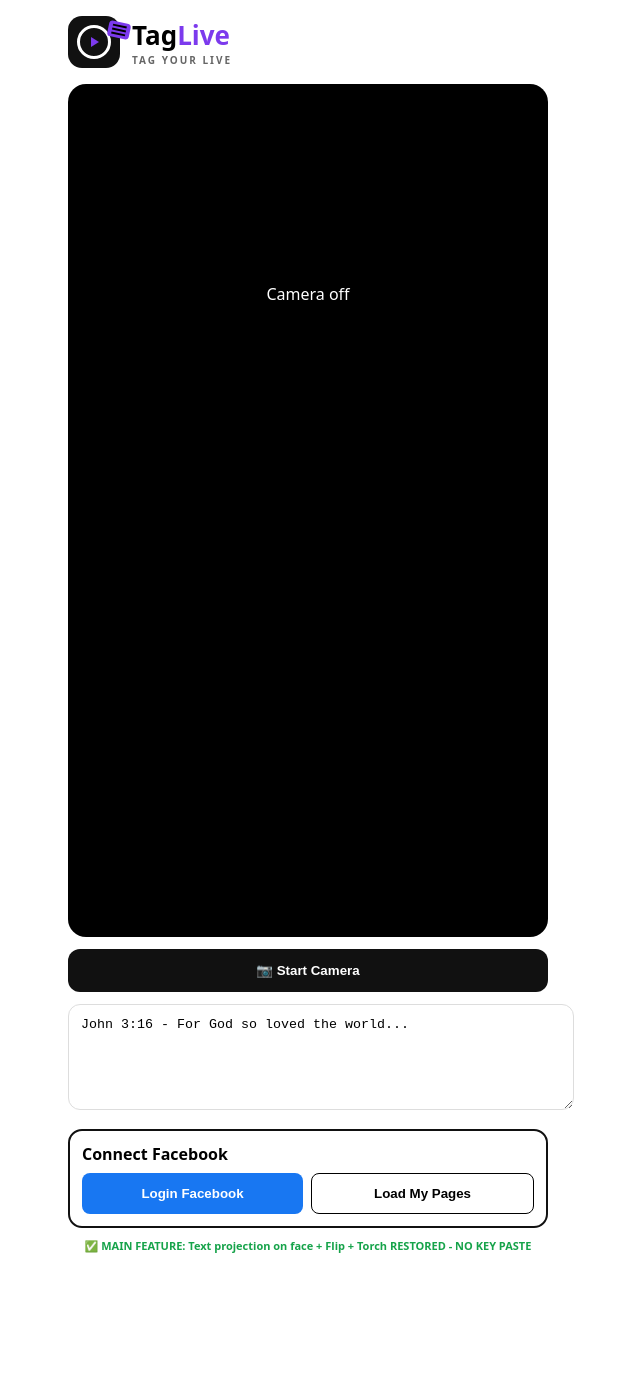
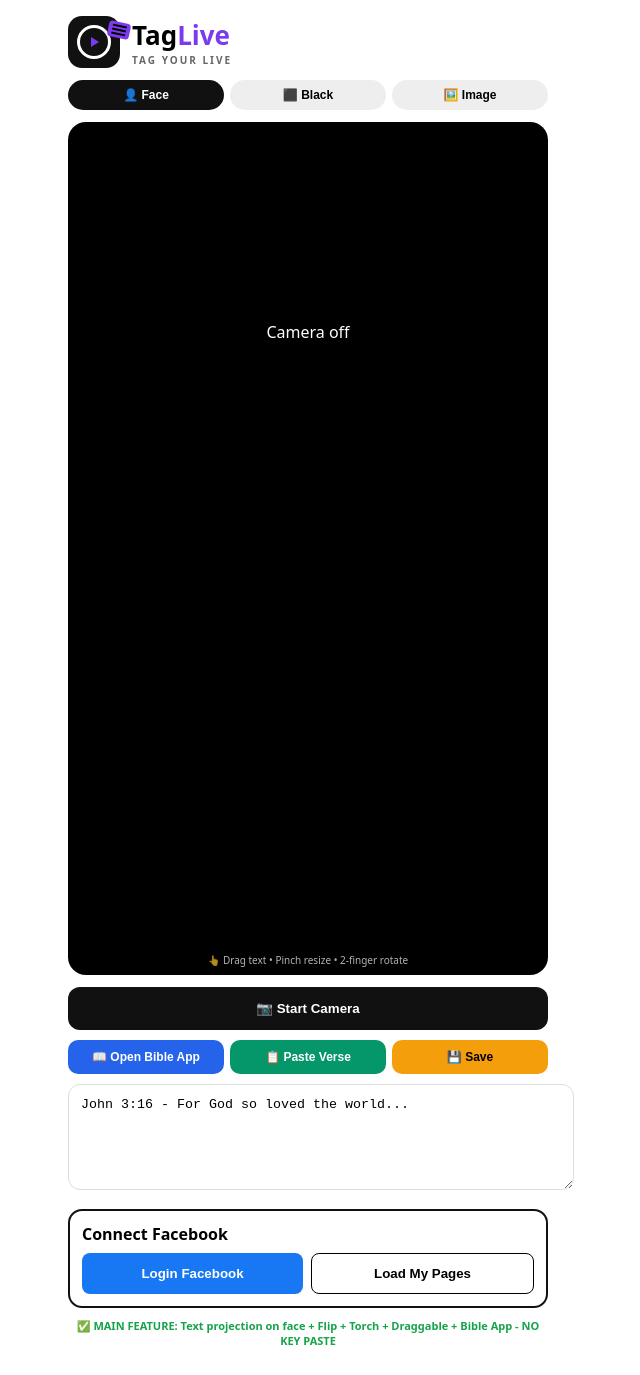
Before and after one commit to lokojagrocerymall/TagLive, a Next.js app: page / in a window 1280 px wide. Shown: the whole page, without its empty margins (332-972 px from the left). Before the commit the page ends 1280 px from the top, so only its background shows below. Built offline with nearby package versions, Linux system fonts and the light colour scheme.

Commit message:
Update page.tsx

```diff
--- a/app/page.tsx
+++ b/app/page.tsx
@@ -13,6 +13,14 @@ export default function LiveStudio(){
   const [selectedPage, setSelectedPage] = useState<any>(null)
   const [fbStreamUrl, setFbStreamUrl] = useState('')
   const [liveId, setLiveId] = useState('')
+
+  // --- NEW FEATURES ---
+  const [pos, setPos] = useState({ x: 360, y: 1100, scale: 1, rotation: 0 })
+  const [bgMode, setBgMode] = useState<'face'|'black'|'image'>('face')
+  const [saved, setSaved] = useState<string[]>([])
+  const [dragging, setDragging] = useState(false)
+  const lastTouch = useRef({ dist: 0, angle: 0, x:0, y:0 })
+
   const videoRef = useRef<HTMLVideoElement>(null)
   const canvasRef = useRef<HTMLCanvasElement>(null)
   const streamRef = useRef<MediaStream|null>(null)
@@ -25,6 +33,27 @@ export default function LiveStudio(){
       s.onload=()=>{ window.FB.init({appId: fbAppId, cookie:true, xfbml:false, version:'v19.0'}) }
       document.body.appendChild(s)
     }
+    // Load saved verses
+    try{
+      const sv = localStorage.getItem('taglive_saved')
+      if(sv) setSaved(JSON.parse(sv))
+    }catch{}
+    // Auto paste when app comes back from Bible app
+    const handleVis = async ()=>{
+      if(!document.hidden){
+        try{
+          const t = await navigator.clipboard.readText()
+          if(t && t.length>3 && t.length<300 && t!==verse){
+            // If it looks like verse
+            if(t.toLowerCase().includes('john')||t.toLowerCase().includes('psalm')||t.includes(':')||t.length>10){
+               setVerse(t)
+            }
+          }
+        }catch{}
+      }
+    }
+    document.addEventListener('visibilitychange', handleVis)
+    return ()=> document.removeEventListener('visibilitychange', handleVis)
   },[])
 
   const startCamera = async(newFacing = facing)=>{
@@ -62,7 +91,6 @@ export default function LiveStudio(){
       else alert('No pages: '+JSON.stringify(res))
     })
   }
-
   const createFbLiveAuto = async (page:any)=>{
     setSelectedPage(page)
     try{
@@ -88,6 +116,69 @@ export default function LiveStudio(){
     }
   }
 
+  // --- NEW HANDLERS ---
+  const openBibleApp = ()=>{
+    // Try open popular bible apps
+    const isAndroid = /android/i.test(navigator.userAgent)
+    if(isAndroid){
+      // Try YouVersion
+      window.location.href = 'intent://#Intent;package=com.sirma.mobile.bible.android;end'
+      setTimeout(()=>{ alert('If Bible app did not open, open it manually, copy verse, then return here - TagLive will auto-paste!') }, 1500)
+    } else {
+      alert('Minimize this app, open your Bible app, COPY the verse, then return here - it will auto-paste!')
+    }
+  }
+  const pasteClipboard = async()=>{
+    try{
+      const t = await navigator.clipboard.readText()
+      if(t) setVerse(t)
+      else alert('Clipboard empty - copy from Bible app first')
+    }catch{ alert('Allow clipboard permission in browser') }
+  }
+  const saveVerse = ()=>{
+    if(!verse.trim()) return
+    const ns = [verse, ...saved.filter(s=>s!==verse)].slice(0,20)
+    setSaved(ns); localStorage.setItem('taglive_saved', JSON.stringify(ns))
+    alert('Saved!')
+  }
+  // Touch handlers for movable text
+  const onTouchStart = (e:any)=>{
+    if(e.touches.length===1){
+      setDragging(true)
+      lastTouch.current.x = e.touches[0].clientX
+      lastTouch.current.y = e.touches[0].clientY
+    } else if(e.touches.length===2){
+      const dx = e.touches[1].clientX - e.touches[0].clientX
+      const dy = e.touches[1].clientY - e.touches[0].clientY
+      lastTouch.current.dist = Math.hypot(dx,dy)
+      lastTouch.current.angle = Math.atan2(dy,dx)*180/Math.PI
+    }
+  }
+  const onTouchMove = (e:any)=>{
+    const rect = canvasRef.current?.getBoundingClientRect()
+    if(!rect) return
+    if(e.touches.length===1 && dragging){
+      const tx = e.touches[0].clientX - rect.left
+      const ty = e.touches[0].clientY - rect.top
+      const scaleX = 720 / rect.width
+      const scaleY = 1280 / rect.height
+      setPos(p=>({...p, x: tx*scaleX, y: ty*scaleY}))
+    }
+    if(e.touches.length===2){
+      const dx = e.touches[1].clientX - e.touches[0].clientX
+      const dy = e.touches[1].clientY - e.touches[0].clientY
+      const dist = Math.hypot(dx,dy)
+      const angle = Math.atan2(dy,dx)*180/Math.PI
+      const scale = dist / (lastTouch.current.dist || dist)
+      if(lastTouch.current.dist){
+        setPos(p=>({...p, scale: Math.min(2.5, Math.max(0.5, p.scale*scale)), rotation: p.rotation + (angle-lastTouch.current.angle)}))
+      }
+      lastTouch.current.dist = dist
+      lastTouch.current.angle = angle
+    }
+  }
+  const onTouchEnd = ()=> setDragging(false)
+
   useEffect(()=>{
     let a:any
     const draw = ()=>{
@@ -96,17 +187,35 @@ export default function LiveStudio(){
         const ctx=c.getContext('2d')
         if(ctx){
           c.width=720; c.height=1280
-          ctx.drawImage(v,0,0,c.width,c.height)
-          const h=180; ctx.fillStyle='rgba(0,0,0,0.85)'; ctx.fillRect(0,c.height-h,c.width,h)
+          // Background modes
+          if(bgMode==='black'){
+            ctx.fillStyle='#000'; ctx.fillRect(0,0,c.width,c.height)
+          } else if(bgMode==='image'){
+            const grad = ctx.createLinearGradient(0,0,c.width,c.height)
+            grad.addColorStop(0,'#1e3a8a'); grad.addColorStop(1,'#581c87')
+            ctx.fillStyle=grad; ctx.fillRect(0,0,c.width,c.height)
+          } else {
+            ctx.drawImage(v,0,0,c.width,c.height)
+          }
+          // Draw movable text at pos
+          ctx.save()
+          ctx.translate(pos.x, pos.y)
+          ctx.rotate(pos.rotation*Math.PI/180)
+          ctx.scale(pos.scale, pos.scale)
+          ctx.fillStyle='rgba(0,0,0,0.85)';
+          const words=verse.match(/.{1,34}(\s|$)/g)||[verse]
+          const lineH = 36
+          const h = words.slice(0,4).length*lineH + 30
+          ctx.fillRect(-c.width/2, -h/2, c.width, h)
           ctx.fillStyle='#fff'; ctx.font='bold 28px sans-serif'; ctx.textAlign='center'
-          const words=verse.match(/.{1,34}(\s|$)/g)||[verse]
-          words.slice(0,3).forEach((l,i)=>ctx.fillText(l.trim(),c.width/2,c.height-h+50+i*36))
+          words.slice(0,4).forEach((l,i)=>ctx.fillText(l.trim(),0, -h/2+45+i*lineH))
+          ctx.restore()
           if(isLive){ ctx.fillStyle='#ef4444'; ctx.beginPath(); ctx.arc(40,40,12,0,Math.PI*2); ctx.fill() }
         }
       }
       a=requestAnimationFrame(draw)
     }; draw(); return()=>cancelAnimationFrame(a)
-  },[isCam,verse,isLive])
+  },[isCam,verse,isLive,pos,bgMode])
 
   return (
     <div style={{padding:16, maxWidth:480, margin:'0 auto'}}>
@@ -122,8 +231,15 @@ export default function LiveStudio(){
         <div><div style={{fontSize:26, fontWeight:900}}>Tag<span style={{color:'#7c3aed'}}>Live</span></div><div style={{fontSize:10, letterSpacing:2, fontWeight:800, color:'#666'}}>TAG YOUR LIVE</div></div>
       </div>
 
-      <div style={{marginTop:16, background:'#000', borderRadius:18, overflow:'hidden', position:'relative', aspectRatio:'9/16'}}>
-        <video ref={videoRef} muted playsInline autoPlay style={{width:'100%', height:'100%', objectFit:'cover', display:isCam?'block':'none'}}/>
+      {/* BG SELECTOR NEW */}
+      <div style={{display:'flex', gap:6, marginTop:12}}>
+        <button onClick={()=>setBgMode('face')} style={{flex:1, padding:8, borderRadius:20, border:'none', background:bgMode==='face'?'#111':'#eee', color:bgMode==='face'?'#fff':'#000', fontWeight:800, fontSize:12}}>👤 Face</button>
+        <button onClick={()=>setBgMode('black')} style={{flex:1, padding:8, borderRadius:20, border:'none', background:bgMode==='black'?'#111':'#eee', color:bgMode==='black'?'#fff':'#000', fontWeight:800, fontSize:12}}>⬛ Black</button>
+        <button onClick={()=>setBgMode('image')} style={{flex:1, padding:8, borderRadius:20, border:'none', background:bgMode==='image'?'#111':'#eee', color:bgMode==='image'?'#fff':'#000', fontWeight:800, fontSize:12}}>🖼️ Image</button>
+      </div>
+
+      <div onTouchStart={onTouchStart} onTouchMove={onTouchMove} onTouchEnd={onTouchEnd} style={{marginTop:12, background:'#000', borderRadius:18, overflow:'hidden', position:'relative', aspectRatio:'9/16', touchAction:'none'}}>
+        <video ref={videoRef} muted playsInline autoPlay style={{width:'100%', height:'100%', objectFit:'cover', display:isCam&&bgMode==='face'?'block':'none'}}/>
         {!isCam && <div style={{color:'#fff', display:'flex', alignItems:'center', justifyContent:'center', height:420}}>Camera off</div>}
         <canvas ref={canvasRef} style={{position:'absolute', top:0, left:0, width:'100%', height:'100%'}}/>
         {isCam && <div style={{position:'absolute', top:12, right:12, display:'flex', gap:8, zIndex:10}}>
@@ -131,6 +247,7 @@ export default function LiveStudio(){
           <button onClick={toggleTorch} style={{background:torch?'#fbbf24':'rgba(0,0,0,0.7)', color:torch?'#000':'#fff', border:'none', borderRadius:20, padding:'8px 12px', fontWeight:800}}>{torch?'🔦 On':'🔦'}</button>
         </div>}
         {isLive && <div style={{position:'absolute', top:12, left:12, background:'#ef4444', color:'#fff', padding:'4px 10px', borderRadius:20, fontSize:12, fontWeight:900}}>● LIVE</div>}
+        <div style={{position:'absolute', bottom:8, left:0, right:0, textAlign:'center', color:'#fff', fontSize:10, opacity:0.7}}>👆 Drag text • Pinch resize • 2-finger rotate</div>
       </div>
 
       <div style={{display:'flex', gap:8, marginTop:12}}>
@@ -139,7 +256,21 @@ export default function LiveStudio(){
            <button onClick={stopCamera} style={{flex:1, background:'#444', color:'#fff', padding:14, borderRadius:12, fontWeight:800, border:'none'}}>Stop</button></>}
       </div>
 
-      <textarea value={verse} onChange={e=>setVerse(e.target.value)} style={{width:'100%', height:80, marginTop:12, padding:12, borderRadius:12, border:'1px solid #ddd'}} placeholder="Type scripture here - John 3:16..." />
+      {/* NEW BIBLE FEATURES */}
+      <div style={{display:'flex', gap:6, marginTop:10}}>
+        <button onClick={openBibleApp} style={{flex:1, background:'#2563eb', color:'#fff', padding:10, borderRadius:10, fontWeight:800, border:'none', fontSize:12}}>📖 Open Bible App</button>
+        <button onClick={pasteClipboard} style={{flex:1, background:'#059669', color:'#fff', padding:10, borderRadius:10, fontWeight:800, border:'none', fontSize:12}}>📋 Paste Verse</button>
+        <button onClick={saveVerse} style={{flex:1, background:'#f59e0b', color:'#000', padding:10, borderRadius:10, fontWeight:800, border:'none', fontSize:12}}>💾 Save</button>
+      </div>
+
+      <textarea value={verse} onChange={e=>setVerse(e.target.value)} style={{width:'100%', height:80, marginTop:10, padding:12, borderRadius:12, border:'1px solid #ddd'}} placeholder="Type scripture here - John 3:16..." />
+
+      {saved.length>0 && <div style={{marginTop:8, border:'1px solid #eee', borderRadius:10, padding:8}}>
+        <div style={{fontSize:11, fontWeight:800, marginBottom:6}}>📌 Saved Verses (Tap to use):</div>
+        <div style={{display:'flex', flexWrap:'wrap', gap:6}}>
+          {saved.map((s,i)=><span key={i} onClick={()=>setVerse(s)} style={{fontSize:11, background:'#f3f0ff', border:'1px solid #ddd', padding:'6px 8px', borderRadius:20, cursor:'pointer', maxWidth:'100%', overflow:'hidden', textOverflow:'ellipsis', whiteSpace:'nowrap'}}>{s.substring(0,30)}...</span>)}
+        </div>
+      </div>}
 
       <div style={{marginTop:14, border:'2px solid #111', borderRadius:14, padding:12}}>
         <b>Connect Facebook</b>
@@ -150,7 +281,7 @@ export default function LiveStudio(){
         {pages.map((p:any)=><div key={p.id} onClick={()=>createFbLiveAuto(p)} style={{marginTop:6, padding:10, background:selectedPage?.id===p.id?'#7c3aed':'#f3f0ff', color:selectedPage?.id===p.id?'#fff':'#000', borderRadius:8, fontSize:13, fontWeight:700, cursor:'pointer', border:selectedPage?.id===p.id?'2px solid #000':'1px solid #ddd'}}>{p.name} {selectedPage?.id===p.id?'✓ SELECTED':'(Tap to Go Live Auto)'}</div>)}
         {fbStreamUrl && <div style={{marginTop:10, padding:10, background:'#dcfce7', borderRadius:8, fontSize:11, wordBreak:'break-all'}}><b>✅ Auto Stream Created - No Paste Needed:</b><br/>{fbStreamUrl.substring(0,80)}...<br/>ID: {liveId}</div>}
       </div>
-      <p style={{textAlign:'center', fontSize:11, color:'#16a34a', marginTop:10, fontWeight:700}}>✅ MAIN FEATURE: Text projection on face + Flip + Torch RESTORED - NO KEY PASTE</p>
+      <p style={{textAlign:'center', fontSize:11, color:'#16a34a', marginTop:10, fontWeight:700}}>✅ MAIN FEATURE: Text projection on face + Flip + Torch + Draggable + Bible App - NO KEY PASTE</p>
     </div>
   )
 }
```
